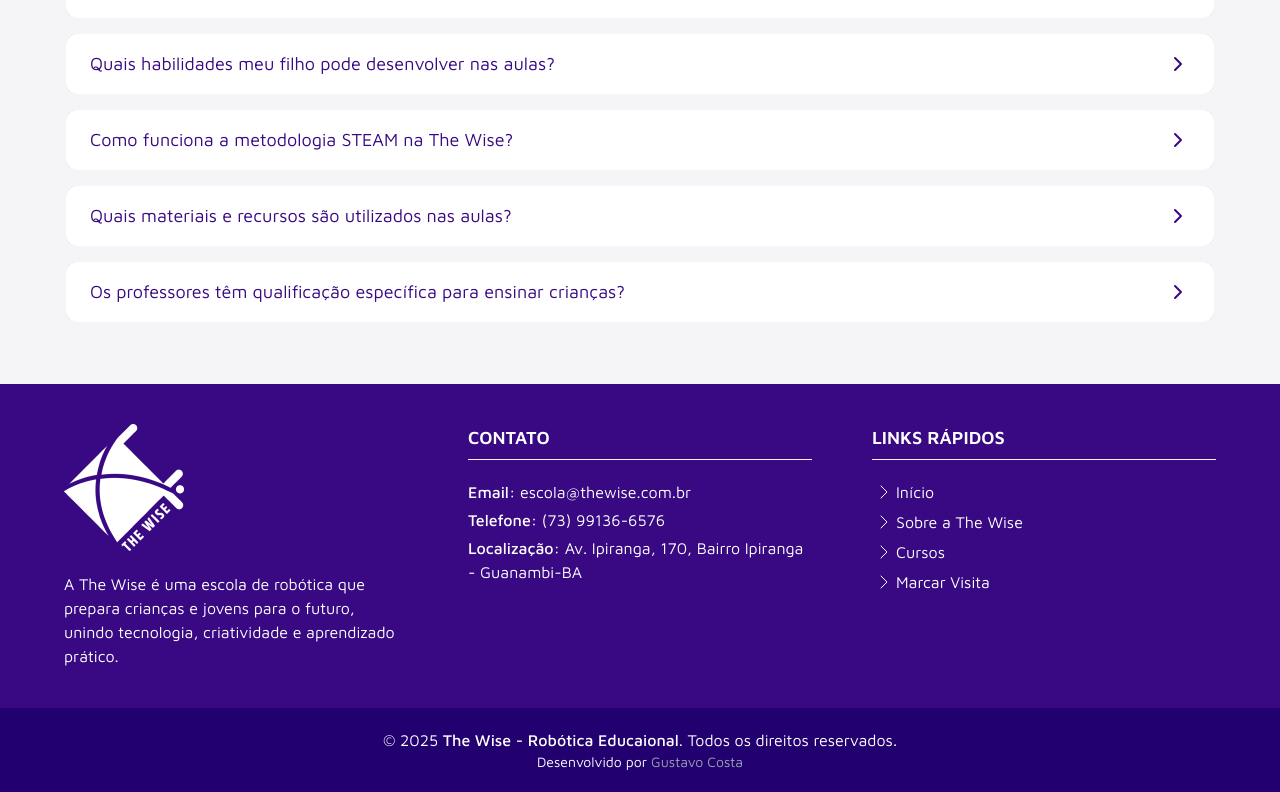
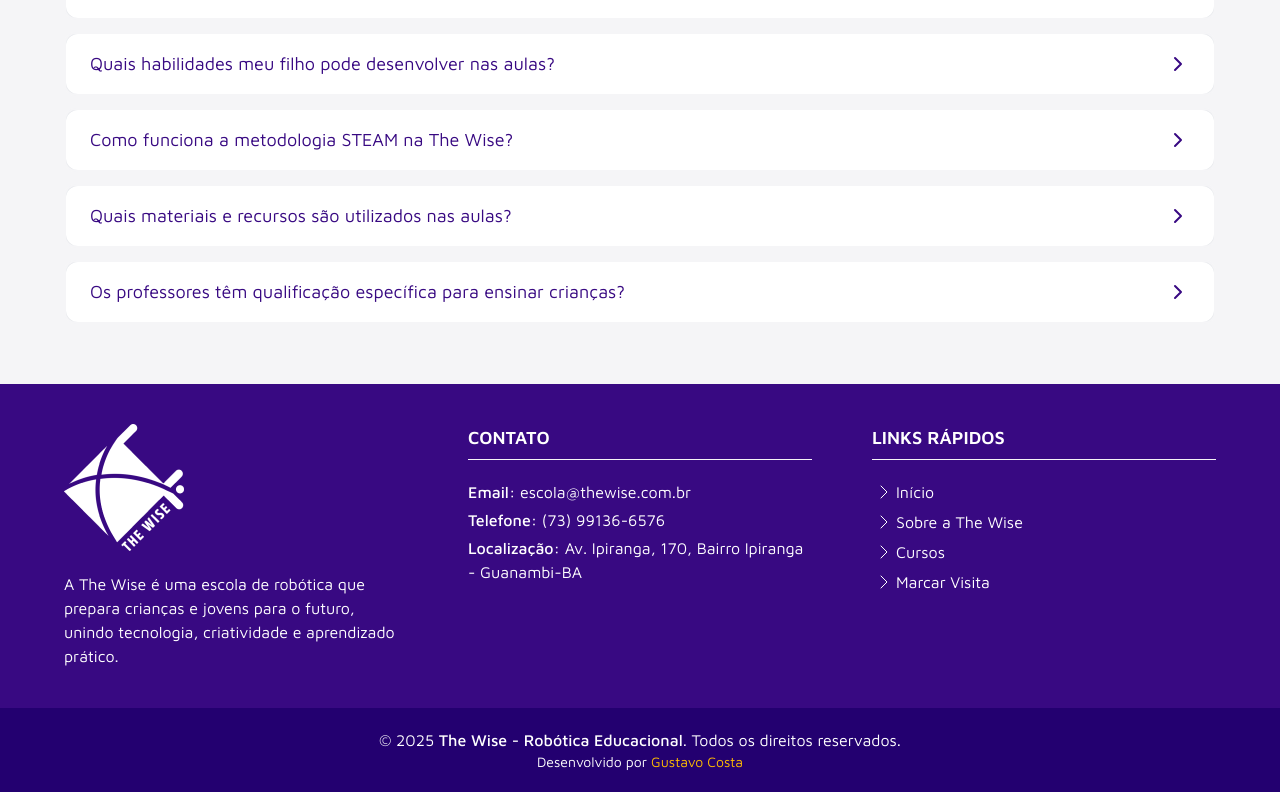
Before and after one commit to OGustavoCosta/theWise.website, a React (Vite) app: page / in a window 1280 px wide. Shown: the part 4369-5161 px from the top of the page. Built offline with nearby package versions, Linux system fonts and the light colour scheme.

Commit message:
fix: Melhora de SEO

```diff
--- a/src/components/Footer.tsx
+++ b/src/components/Footer.tsx
@@ -29,8 +29,8 @@
                 </section>
             </div>
             <div className="footer__background bg-[#230070] p-5">
-                <p className="footer__text text-center">© 2025 <strong>The Wise - Robótica Educaional</strong>. Todos os direitos reservados.</p>
-                <p className="footer__text text-center text-sm">Desenvolvido por <a href="https://www.linkedin.com/in/gustavosncosta/" className="text-gray-400">Gustavo Costa</a></p>
+                <p className="footer__text text-center">© 2025 <strong className="">The Wise - Robótica Educacional</strong>. Todos os direitos reservados.</p>
+                <p className="footer__text text-center text-sm">Desenvolvido por <a href="https://www.linkedin.com/in/gustavosncosta/" className="text-highlight-light">Gustavo Costa</a></p>
             </div>
         </footer>
     )
--- a/src/components/Navigation.tsx
+++ b/src/components/Navigation.tsx
@@ -29,7 +29,9 @@
         <header className={`header header--navigation ${'fixed' == type ? 'absolute' : 'fixed'} before:bg-white before:w-full before:absolute before:top-0 before:left-0 h-0 before:transition-all before:duration-200 before:border-gray-300 z-3 ${false == scrollNav ? '' : 'fixed before:h-[4.5rem] before:border-[1px]'}`}>
 
             <nav className={`nav w-full flex justify-between transition-all duration-200  ${false == scrollNav ? 'py-5 md:py-10' : 'py-2.5 text-dark'}`}>
-                <img className={`aspect-square transition-all duration-500 z-1 ${false == scrollNav ? 'w-[15%] hover:scale-[1.02] min-w-20' : 'w-13'}`} src="images\logo\yellow-logo.png" alt="logo-The-Wise"/>
+
+                <img className={`aspect-square transition-all duration-500 z-1 ${false == scrollNav ? 'w-[15%] hover:scale-[1.02] min-w-20' : 'w-13'}`} src={`${scrollNav ? 'images/logo/yellow-logo-small.png' : 'images/logo/yellow-logo.png'}`} alt="logo-The-Wise"/>
+
                 <ul className={`nav__list hidden gap-5 lg:flex items-center h-fit ${false == scrollNav ? '' : 'translate-y-[50%]'} transition-all duration-200`}>
                     <li className="nav__item"><a href="#inicio" className={`nav__link underline-animation ${false == scrollNav ? 'before:bg-light' : 'before:bg-dark'}`}>Início</a></li>
                     <li className="nav__item"><a href="#sobre" className={`nav__link underline-animation ${false == scrollNav ? 'before:bg-light' : 'before:bg-dark'}`}>Sobre</a></li>
--- a/src/pages/landing/LandingPage.tsx
+++ b/src/pages/landing/LandingPage.tsx
@@ -119,7 +119,7 @@
                             <a target="blank" href="https://maps.app.goo.gl/JEFu6wFqNyHh516n9" className="border-2 py-2 px-6 md:inline-flex items-end gap-3 rounded-lg uppercase w-fit mt-5 hidden fill-animation-left-to-right before:bg-light border-light overflow-hidden hover:text-dark"> <span className="z-2">Acessar pelo Mapa</span> </a>
                         </article>
                         <div className="section__banner section__banner--location bg-gray-100 w-[100%] aspect-16/9 overflow-hidden rounded-2xl">
-                            <iframe src="https://www.google.com/maps/embed?pb=!1m18!1m12!1m3!1d3867.676898000313!2d-42.80253612531534!3d-14.213687386023087!2m3!1f0!2f0!3f0!3m2!1i1024!2i768!4f13.1!3m3!1m2!1s0x75ac47dc00fca77%3A0x1b41afd6eda9cf5e!2sThe%20Wise!5e0!3m2!1spt-BR!2sbr!4v1752261990062!5m2!1spt-BR!2sbr" className="w-full h-full"  loading="lazy"></iframe>
+                            <iframe title="Mapa da localização da sede da The Wise em Guanambi" src="https://www.google.com/maps/embed?pb=!1m18!1m12!1m3!1d3867.676898000313!2d-42.80253612531534!3d-14.213687386023087!2m3!1f0!2f0!3f0!3m2!1i1024!2i768!4f13.1!3m3!1m2!1s0x75ac47dc00fca77%3A0x1b41afd6eda9cf5e!2sThe%20Wise!5e0!3m2!1spt-BR!2sbr!4v1752261990062!5m2!1spt-BR!2sbr" className="w-full h-full"  loading="lazy"></iframe>
                         </div>
                     </section>
                 </div>
```
Also changed, not shown: public/images/logo/yellow-logo-small.png (added), public/robots.txt (added), robots.txt (deleted), 1 other file (tests, documents, lock files or other folders).
